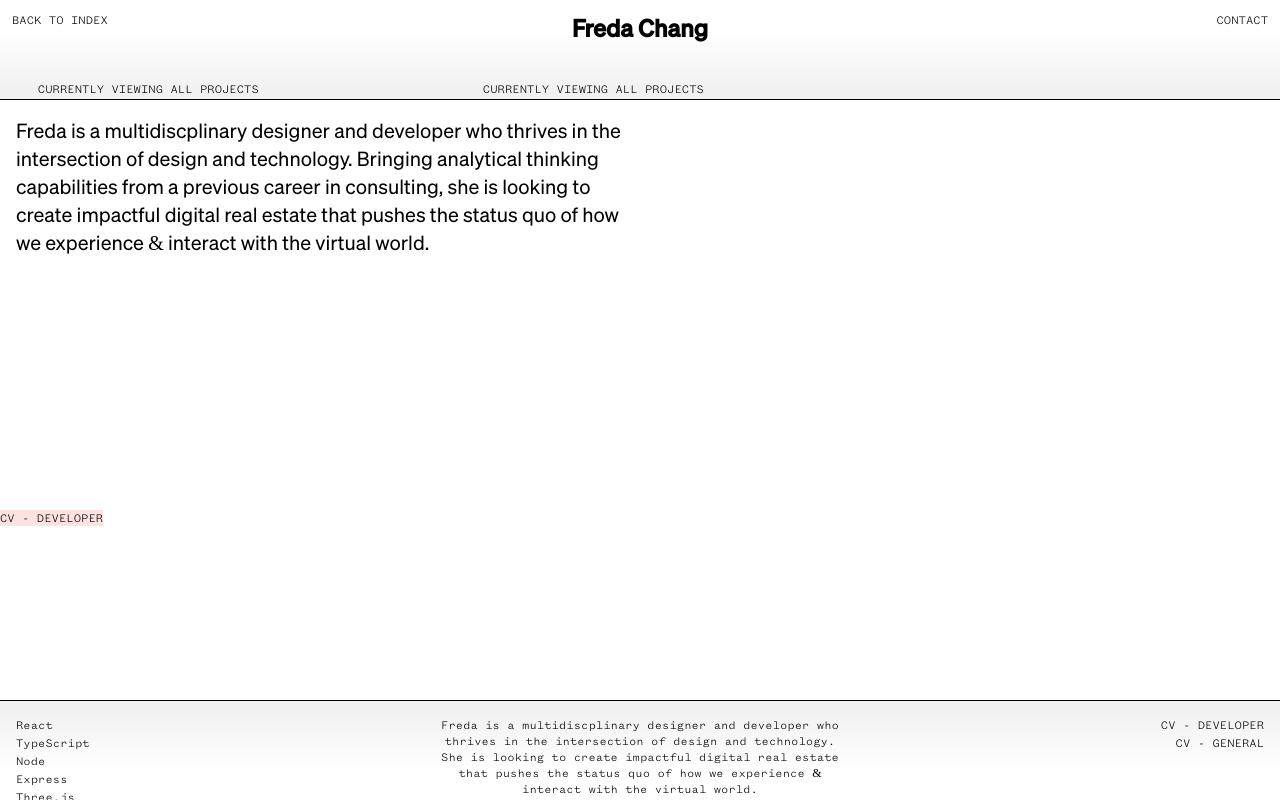
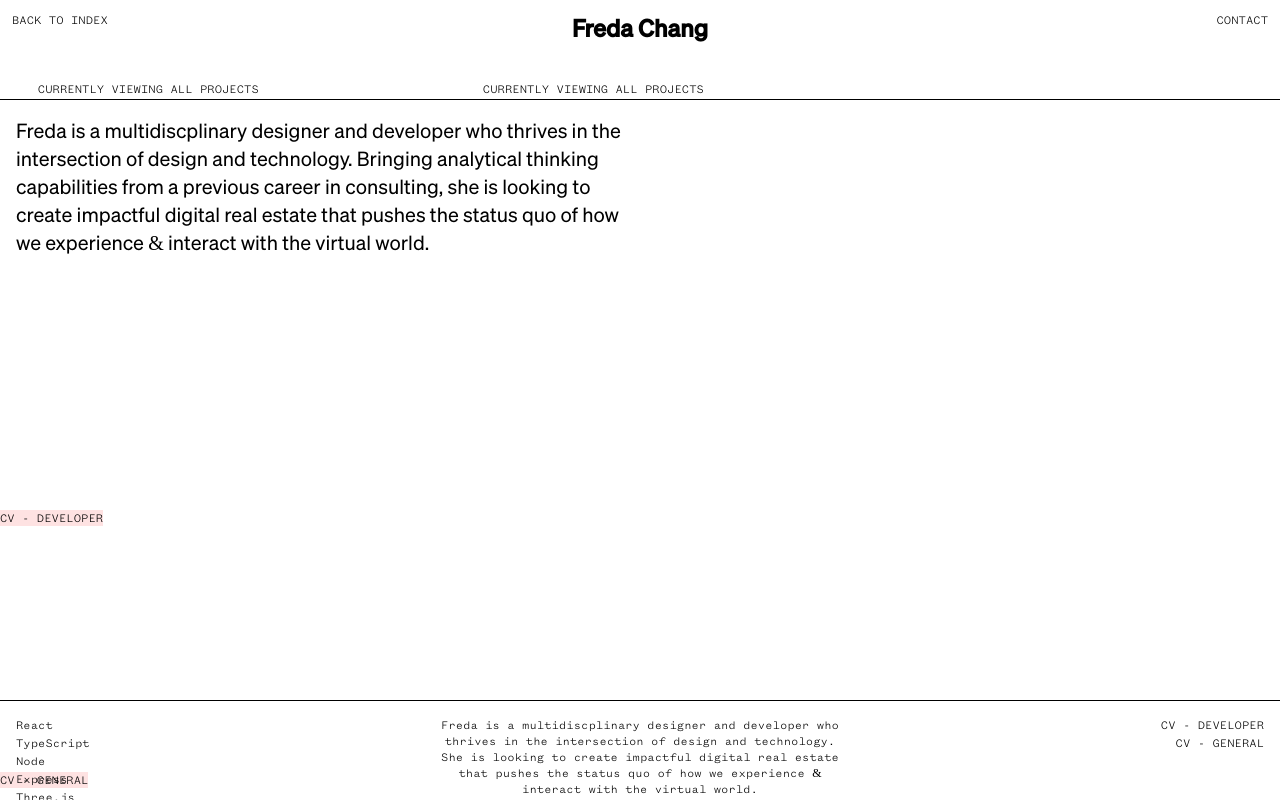
Before and after one commit to fredachang/portfolio-site, a React (Vite) app: page /about in a window 1280 px wide. Built offline with nearby package versions, Linux system fonts and the light colour scheme; no server answers.

Commit message:
added dynamic gradient scroll

```diff
--- a/src/App.css
+++ b/src/App.css
@@ -29,7 +29,7 @@
 
 /* Track */
 ::-webkit-scrollbar-track {
-  background: white;
+  background: transparent;
 }
 
 /* Handle */
--- a/src/App.tsx
+++ b/src/App.tsx
@@ -16,6 +16,8 @@
   const [expandNavFilter, setExpandNavFilter] = useState(false);
   const [expandContact, setExpandContact] = useState(false);
   const [expandAll, setExpandAll] = useState(false);
+  const [parentHex, setParentHex] = useState("");
+  const [mappedPercentage, setMappedPercentage] = useState("");
 
   const [filteredProjects, setFilteredProjects] = useState(projects);
   const [showLanding, setShowLanding] = useState(false);
@@ -143,11 +145,21 @@
     navigate(`/project/${project.title}`);
   };
 
+  const handleInterpolatedHex = (
+    hexValue: string,
+    mappedPercentage: string
+  ) => {
+    setParentHex(hexValue);
+    setMappedPercentage(mappedPercentage);
+  };
+
   return (
     <>
       <main className={`flex flex-col w-screen h-screen`}>
         {showLanding && <LandingPage handleHideLanding={handleHideLanding} />}
         <Header
+          mappedPercentage={mappedPercentage}
+          parentHex={parentHex}
           expandNavFilter={expandNavFilter}
           projects={projects}
           filtered={filtered}
@@ -168,6 +180,7 @@
             path="/"
             element={
               <MasterIndex
+                handleInterpolatedHex={handleInterpolatedHex}
                 filtered={filtered}
                 showAll={showAll}
                 onMobile={onMobile}
@@ -185,7 +198,9 @@
           <Route path="/about" element={<About />} />
         </Routes>
 
-        {!isSmallScreen && <Footer />}
+        {!isSmallScreen && (
+          <Footer parentHex={parentHex} mappedPercentage={mappedPercentage} />
+        )}
       </main>
     </>
   );
--- a/src/components/Footer.tsx
+++ b/src/components/Footer.tsx
@@ -6,13 +6,18 @@
 import { primaryTransition } from "../motion";
 import { useLocation } from "react-router-dom";
 
-export const Footer = () => {
+interface Props {
+  parentHex: string;
+  mappedPercentage: string;
+}
+
+export const Footer = (props: Props) => {
+  const { parentHex, mappedPercentage } = props;
   const location = useLocation();
   const filePath = location.pathname;
   const reducedHeight = filePath !== "/";
 
-  const gradientBackground =
-    "bg-gradient-to-t from-white from-10% via-white via-30% to-customGrey to-90%";
+  const gradientBackground = `bg-gradient-to-t from-white from-0% via-white via-[${mappedPercentage}] to-[${parentHex}] to-90%`;
 
   return (
     <>
--- a/src/components/Header.tsx
+++ b/src/components/Header.tsx
@@ -8,6 +8,8 @@
 import { useDetectScreenSize } from "../hooks/useDetectScreenSize";
 
 interface Props {
+  parentHex: string;
+  mappedPercentage: string;
   expandNavFilter: boolean;
   expandContact: boolean;
   expandAll: boolean;
@@ -29,6 +31,8 @@
 
 export const Header = (props: Props) => {
   const {
+    parentHex,
+    mappedPercentage,
     filtered,
     expandContact,
     expandNavFilter,
@@ -62,8 +66,7 @@
   const mobileHeight = isProjectPage ? "h-1/6" : "h-1/5";
   const height = isSmallScreen ? mobileHeight : deskTopHeight;
 
-  const gradientBackground =
-    "bg-gradient-to-b from-white from-10% via-white via-30% to-customGrey to-90%";
+  const gradientBackground = `bg-gradient-to-b from-white from-0% via-white via-[${mappedPercentage}] to-[${parentHex}] to-90%`;
 
   return (
     <>
--- a/src/components/MasterIndex.tsx
+++ b/src/components/MasterIndex.tsx
@@ -3,6 +3,9 @@
 import { Project } from "../types";
 import { ProjectTile } from "./project/ProjectTile";
 import { useDetectScreenSize } from "../hooks/useDetectScreenSize";
+import { useDetectScrollX } from "../hooks/useDetectScrollX";
+import { useMapColour } from "../hooks/useMapColour";
+import { useEffect } from "react";
 
 interface Props {
   filtered: boolean;
@@ -11,6 +14,7 @@
   filteredProjects: Project[];
   expandedProjectId: string[];
   handleExpandTile: (projectId: string) => void;
+  handleInterpolatedHex: (hexValue: string, mappedPercentage: string) => void;
   handleClickCarousel: (
     project: Project,
     e: React.MouseEvent<HTMLDivElement>
@@ -24,9 +28,16 @@
     expandedProjectId,
     handleExpandTile,
     handleClickCarousel,
+    handleInterpolatedHex,
   } = props;
 
   const { isSmallScreen, isPortrait } = useDetectScreenSize();
+  const { scrollSectionRef, scrollPosition } = useDetectScrollX();
+  const { interpolatedHex, mappedPercentage } = useMapColour(scrollPosition);
+
+  useEffect(() => {
+    handleInterpolatedHex(interpolatedHex, mappedPercentage);
+  }, [interpolatedHex, mappedPercentage, handleInterpolatedHex]);
 
   const mobileHeight = isPortrait ? "h-70%" : "h-80%";
 
@@ -34,17 +45,19 @@
     <LayoutGroup>
       <AnimatePresence>
         <motion.section
+          ref={scrollSectionRef}
           initial="hidden"
           animate="visible"
           exit="exit"
           variants={fade(0.8, 0.5, 0)}
-          className={`${isSmallScreen && `relative`} ${
+          className={`bg-[${interpolatedHex}] ${isSmallScreen && `relative`} ${
             filtered && `justify-between`
           } flex ${mobileHeight} md:h-3/5 overflow-x-scroll border-b border-black md:border-none`}
         >
           {filteredProjects.map((project) => {
             return (
               <ProjectTile
+                interpolatedHex={interpolatedHex}
                 expandedProjectId={expandedProjectId}
                 key={project.id}
                 project={project}
--- a/src/components/project/ProjectTile.tsx
+++ b/src/components/project/ProjectTile.tsx
@@ -5,6 +5,7 @@
 import { primaryTransition } from "../../motion";
 
 interface Props {
+  interpolatedHex: string;
   expandedProjectId: string[];
   project: Project;
   isExpanded: boolean;
@@ -18,6 +19,7 @@
 export const ProjectTile = (props: Props) => {
   const {
     expandedProjectId,
+    interpolatedHex,
     project,
     isExpanded,
     handleExpandTile,
@@ -37,7 +39,7 @@
         onClick={() => handleExpandTile(project.id)}
         layout="position"
         transition={primaryTransition}
-        className={`bg-customGrey ${width} flex flex-row justify-center h-full border-l border-black`}
+        className={`bg-[${interpolatedHex}] ${width} flex flex-row justify-center h-full border-l border-black`}
       >
         <ProjectIndex project={project} />
 
--- /dev/null
+++ b/src/hooks/useMapColour.ts
@@ -0,0 +1,45 @@
+type ScrollPosition = number;
+
+function rgbToHex(r: number, g: number, b: number): string {
+  const toHex = (value: number) => value.toString(16).padStart(2, "0");
+
+  const redHex = toHex(r);
+  const greenHex = toHex(g);
+  const blueHex = toHex(b);
+
+  return `#${redHex}${greenHex}${blueHex}`;
+}
+
+export const useMapColour = (scrollPosition: ScrollPosition) => {
+  const startColor = { r: 255, g: 255, b: 255 };
+  const endColor = { r: 225, g: 225, b: 225 };
+
+  const interpolatedRGB = {
+    r: Math.round(startColor.r + (endColor.r - startColor.r) * scrollPosition),
+    g: Math.round(startColor.g + (endColor.g - startColor.g) * scrollPosition),
+    b: Math.round(startColor.b + (endColor.b - startColor.b) * scrollPosition),
+  };
+
+  const interpolatedHex = rgbToHex(
+    interpolatedRGB.r,
+    interpolatedRGB.g,
+    interpolatedRGB.b
+  );
+
+  function mapToCustomPercentage(scrollPosition: ScrollPosition) {
+    // Step 1: Map the number to the range [20, 70]
+    const mappedNumber = scrollPosition * (40 - 20) + 20;
+
+    // Step 2: Round the resulting number to one decimal place
+    const roundedNumber = Math.round(mappedNumber * 10) / 10;
+
+    // Step 3: Append the "%" symbol to the rounded number
+    const percentage = roundedNumber + "%";
+
+    return percentage;
+  }
+
+  const mappedPercentage = mapToCustomPercentage(scrollPosition);
+
+  return { interpolatedHex, mappedPercentage };
+};
--- a/src/pages/ProjectPage.tsx
+++ b/src/pages/ProjectPage.tsx
@@ -78,7 +78,7 @@
     <>
       <div
         key={selectedProject.id}
-        className={`bg-customGrey flex flex-col md:flex-row w-full h-7/8 md:h-6/8 py-2 md:px-2 md:py-4 md:overflow-hidden`}
+        className={`flex flex-col md:flex-row w-full h-7/8 md:h-6/8 py-2 md:px-2 md:py-4 md:overflow-hidden`}
       >
         {isSmallScreen && (
           <div className="flex justify-between w-full h-8">
```
Also changed, not shown: src/hooks/useDetectScrollX.ts (renamed from src/hooks/useDetectScrollX.tsx).
